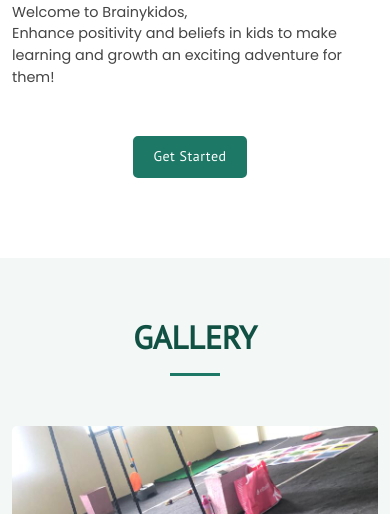
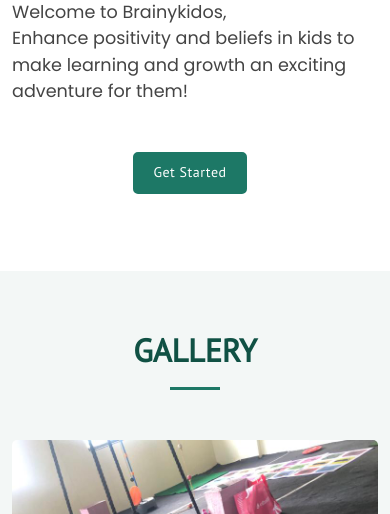
Before and after one commit to dakshjoshii/brainykidos, a plain HTML site: page index.html in a window 390 px wide. Shown: the part 586-1100 px from the top of the page. Drawn offline with nearby package versions, Linux system fonts and the light colour scheme; a script that the page names is missing.

Commit message:
Update style.css

```diff
--- a/assets/css/style.css
+++ b/assets/css/style.css
@@ -341,7 +341,7 @@ h6 {
 --------------------------------------------------------------*/
 #hero {
   width: 100%;
-  height: 100vh;
+  height: 100%;
   background: white;
   border-bottom: 2px solid white;
 }
@@ -469,7 +469,7 @@ h6 {
   }
 
   #hero p {
-    font-size: 0.9rem;
+    font-size: 1.1rem;
   }
 
   #hero .hero-img img {
```
